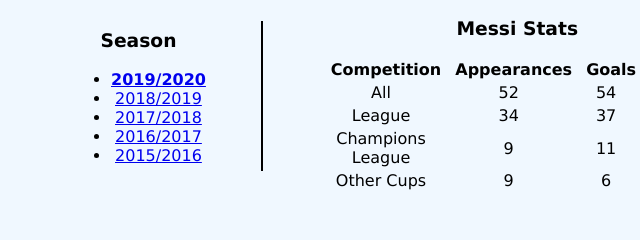
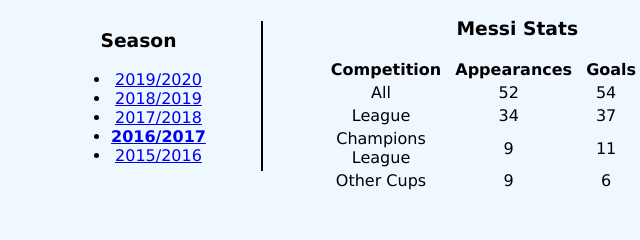
Before and after one commit to Developer-Hamza/messivronaldo.github.io, a plain HTML site: page 2017.html in a window 1280 px wide. Shown: the part 394-634 px from the top of the page, 9-649 px from the left. Drawn offline with Linux system fonts and the light colour scheme.

Commit message:
Update 2017.html

```diff
--- a/2017.html
+++ b/2017.html
@@ -30,10 +30,10 @@
         <div class="container_season">
             <h3>Season</h3>
             <ul>
-                <li> <a class="year_single" href="Index.html"><b>2019/2020</b></a> </li>
+                <li> <a class="year_single" href="index.html">2019/2020</a> </li>
                 <li> <a class="year_single" href="2019.html">2018/2019</a> </li>
                 <li> <a class="year_single" href="2018.html">2017/2018</a> </li>
-                <li> <a class="year_single" href="2017.html">2016/2017</a> </li>
+                <li> <a class="year_single" href="2017.html"><b>2016/2017</b></a> </li>
                 <li> <a class="year_single" href="2016.html">2015/2016</a> </li>
             </ul>
         </div>
```
